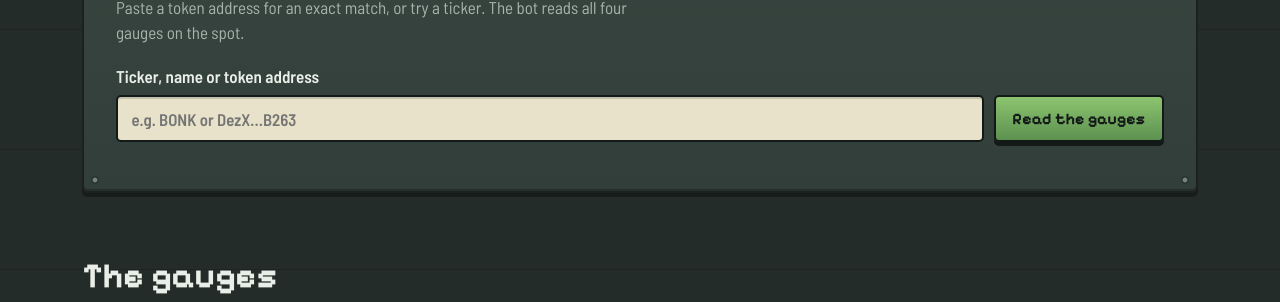
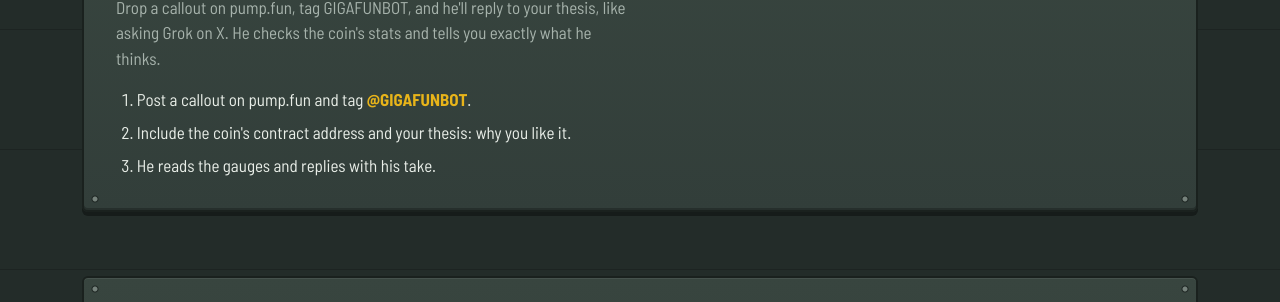
Before and after one commit to JT40404/giga, a website with bundled scripts: page index.html in a window 1280 px wide. Shown: the part 1411-1713 px from the top of the page. Built offline with nearby package versions, Linux system fonts and the light colour scheme; files whose address does not match are found by name.

Commit message:
Simplify Tag @GIGAFUNBOT section

```diff
--- a/app.js
+++ b/app.js
@@ -70,6 +70,7 @@
     `Pressure's building. Hear the pipes rattle? That's ${T}.`,
     `${T} runs on steam, grit and a very happy robot.`,
     `Poke me again. Plenty more bullish where that came from.`,
+    `Tag @GIGAFUNBOT in your pump.fun callouts and I'll judge your thesis.`,
   ];
   if (m.change24h != null) {
     const x = Math.abs(m.change24h).toFixed(1);
--- a/index.html
+++ b/index.html
@@ -23,6 +23,7 @@
       </a>
       <nav class="nav-links" aria-label="Main">
         <a href="#board">The board</a>
+        <a href="#tag">Tag the bot</a>
         <a href="#ask">Ask the bot</a>
         <a href="#gauges">The gauges</a>
         <a href="#method">How it works</a>
@@ -116,6 +117,20 @@
         <p class="footnote">Coins come from Solana's trending pools on CoinGecko, refreshed every couple of minutes. Three green gauges make a Buy. If the safety valve reads red, it's an Avoid no matter what.</p>
       </section>
 
+      <section id="tag" class="block" aria-labelledby="tagTitle">
+        <div class="tag plate">
+          <div class="tag-copy">
+            <h2 id="tagTitle">Tag @GIGAFUNBOT on pump.fun</h2>
+            <p class="lede">Drop a callout on pump.fun, tag <span data-bind="name">GIGAFUNBOT</span>, and he'll reply to your thesis, like asking Grok on X. He checks the coin's stats and tells you exactly what he thinks.</p>
+            <ol class="tag-steps">
+              <li>Post a callout on pump.fun and tag <strong>@GIGAFUNBOT</strong>.</li>
+              <li>Include the coin's contract address and your thesis: why you like it.</li>
+              <li>He reads the gauges and replies with his take.</li>
+            </ol>
+          </div>
+        </div>
+      </section>
+
       <section id="ask" class="block" aria-labelledby="askTitle">
         <div class="ask plate">
           <div>
--- a/styles.css
+++ b/styles.css
@@ -269,6 +269,11 @@
 .detail-links { margin-top: 0.9rem; font-size: 0.9rem; color: var(--muted); }
 .detail-links a { color: var(--pipe-hi); margin-right: 1rem; }
 
+/* Tag @GIGAFUNBOT on pump.fun */
+.tag { padding: clamp(1.25rem, 3vw, 2rem); }
+.tag-steps { margin: 1rem 0 0; padding-left: 1.3rem; max-width: 60ch; display: grid; gap: 0.45rem; }
+.tag-steps strong { color: var(--caution); }
+
 /* Ask GIGA */
 .ask { padding: clamp(1.25rem, 3vw, 2rem); display: grid; gap: 1.1rem; }
 .ask label { display: block; font-weight: 600; margin-bottom: 0.4rem; }
```
